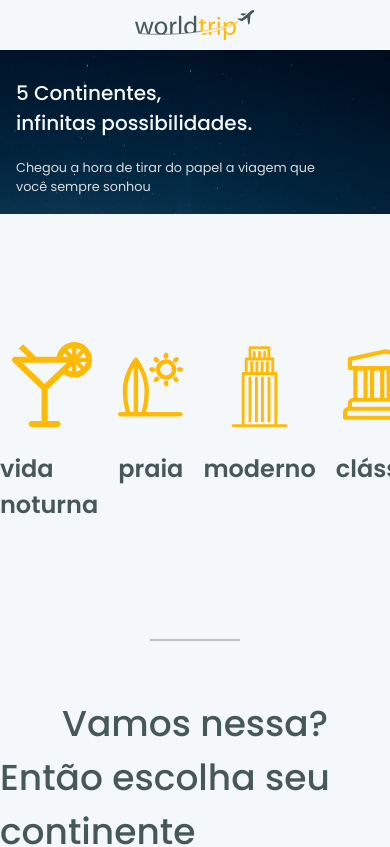
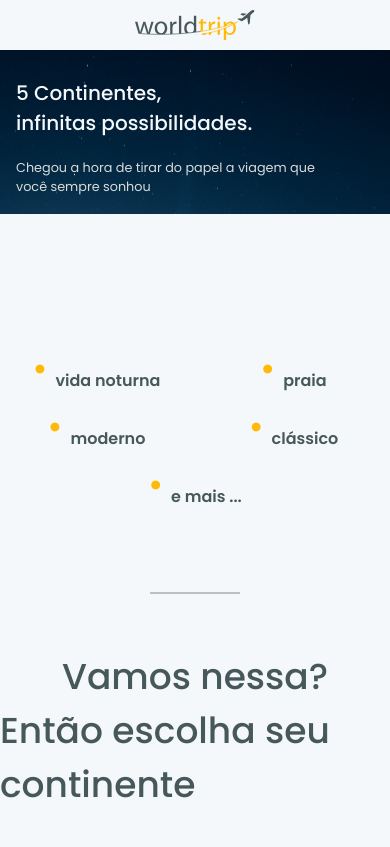
Before and after one commit to Rob30Garcia/worldtrip, a Next.js app: page / in a window 390 px wide. Shown: the top 847 px of the page. Built offline with nearby package versions, Linux system fonts and the light colour scheme.

Commit message:
chore: add traveltype component responsive

```diff
--- a/src/Components/TravelType/Type.tsx
+++ b/src/Components/TravelType/Type.tsx
@@ -1,4 +1,4 @@
-import { Flex, Image, Text } from "@chakra-ui/react";
+import { Flex, Image, Text, useBreakpointValue } from "@chakra-ui/react";
 
 interface TypeProps {
   icon: string;
@@ -6,20 +6,35 @@ interface TypeProps {
 }
 
 export function Type({ icon, text }: TypeProps) {
+  const isMobile = useBreakpointValue({
+    base: false,
+    sm: true
+  })
+
   return (
     <Flex
-      direction="column"
+      direction={["row", "column"]}
       align="center"
       justifyContent="center"
     >
-      <Image
-        src={icon}
-        alt="cocktail"
-        boxSize='85px'
-      />
+      {
+        isMobile ? (
+          <Image
+            src={icon}
+            alt="cocktail"
+            boxSize='85px'
+          />
+        ) : (
+          <Text
+            color="yellow.100"
+            fontSize="4xl"
+            mr="2"
+          >•</Text>
+        )
+      }
 
       <Text
-        fontSize={24}
+        fontSize={["md", "xl", "2xl"]}
         fontWeight="semibold"
         color="gray.500"
         mt="6"
--- a/src/Components/TravelType/index.tsx
+++ b/src/Components/TravelType/index.tsx
@@ -4,14 +4,14 @@ import { Type } from "./Type";
 export function TravelTypes() {
   return (
     <Grid
-      templateColumns="repeat(5, 1fr)"
+      templateColumns={["1fr 1fr", "1fr 1fr", "1fr 1fr", "repeat(5, 1fr)"]}
       w="100%"
       justifyContent="space-between"
       alignContent="center"
       mt="32"
       mx="auto"
       maxWidth="1160px"
-      gap={5}
+      gap={[1,5]}
     >
       <GridItem>
         <Type
@@ -41,7 +41,7 @@ export function TravelTypes() {
         />
       </GridItem>
 
-      <GridItem>
+      <GridItem colSpan={[2, 2, 2, 1]}>
         <Type
           icon="/icons/earth.svg"
           text="e mais ..."
```
